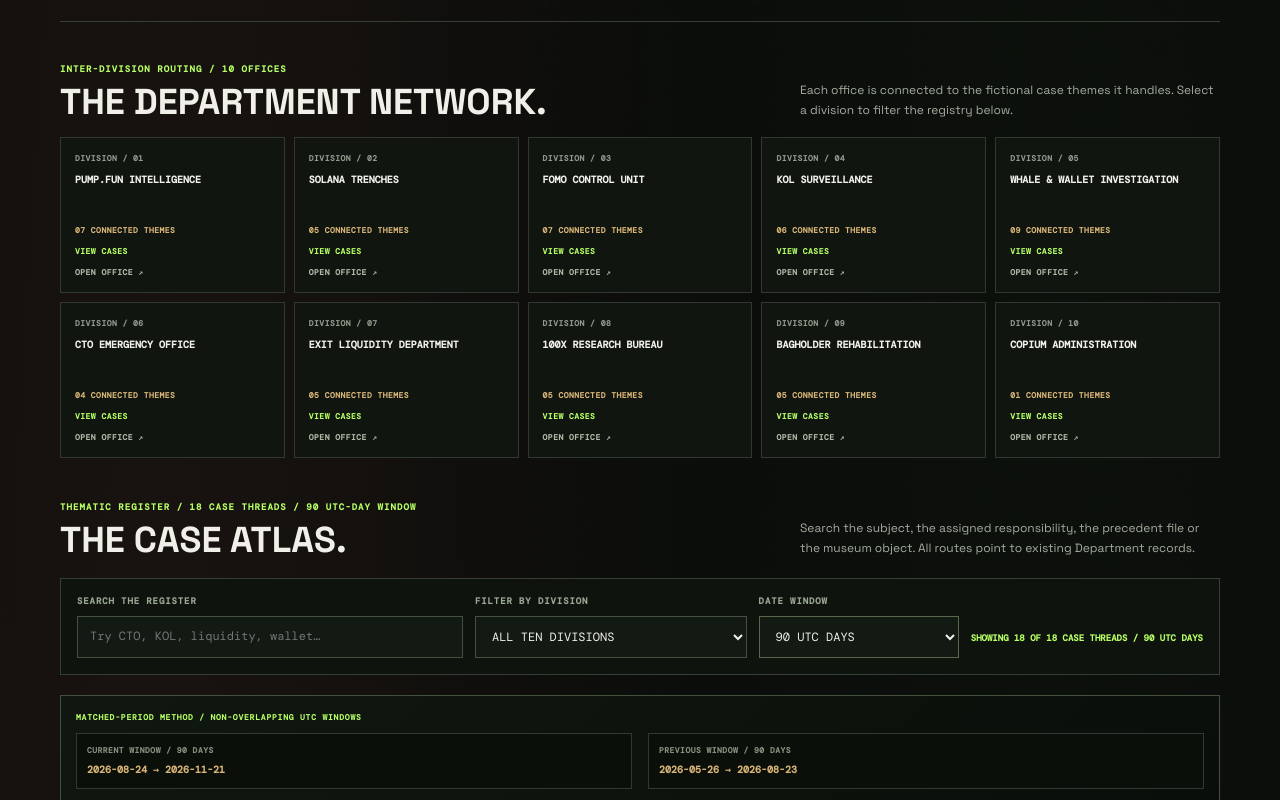
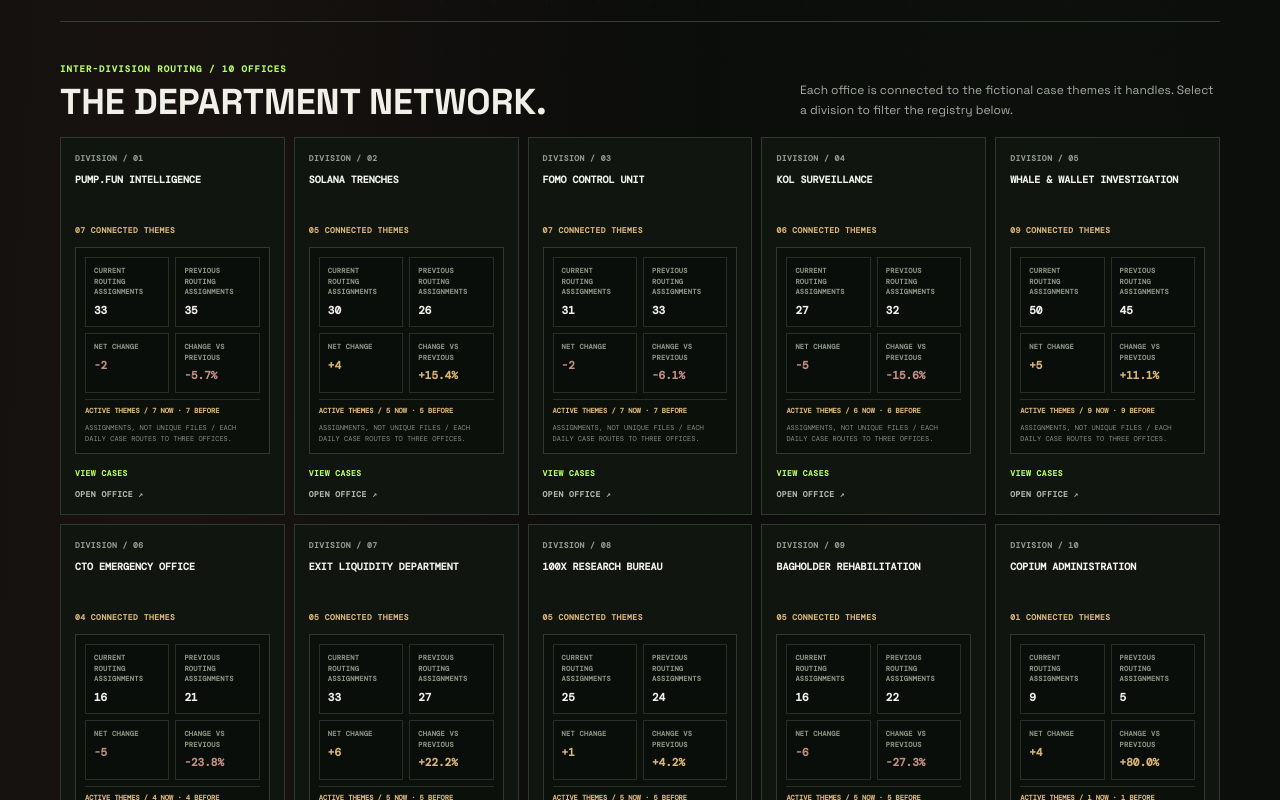
Before and after one commit to safherofficial/weird, a Next.js app: page /daily-office/atlas in a window 1280 px wide. Shown: the part 700-1500 px from the top of the page. Built offline with nearby package versions, Linux system fonts and the light colour scheme.

Commit message:
Add division routing comparisons to Case Atlas (U25.12)

```diff
--- a/app/daily-office/case-atlas.ts
+++ b/app/daily-office/case-atlas.ts
@@ -51,6 +51,12 @@ export type DepartmentCaseAtlasComparisonWindow = {
   previousEndDate: string;
 };
 
+export type DepartmentCaseAtlasDivisionRoutingComparison = DepartmentCaseAtlasPeriodComparison & {
+  currentWindowCount: number;
+  currentActiveThemeCount: number;
+  previousActiveThemeCount: number;
+};
+
 export type DepartmentCaseAtlasEntry = {
   theme: string;
   narrative: string;
@@ -86,6 +92,7 @@ export type DepartmentCaseAtlasData = {
     href: string;
     themeCount: number;
     themes: string[];
+    routingComparison: DepartmentCaseAtlasDivisionRoutingComparison | null;
   }>;
 };
 
@@ -178,6 +185,20 @@ function utcDayDistance(newerDate: string, olderDate: string): number {
   const newer = Date.parse(newerDate + "T00:00:00.000Z");
   const older = Date.parse(olderDate + "T00:00:00.000Z");
   return Math.round((newer - older) / 86400000);
+}
+
+function buildPeriodComparison(currentCount: number, previousCount: number): DepartmentCaseAtlasPeriodComparison {
+  const occurrenceDelta = currentCount - previousCount;
+  const direction: DepartmentCaseAtlasComparisonDirection = previousCount === 0
+    ? currentCount === 0 ? "unchanged" : "new"
+    : occurrenceDelta > 0 ? "increase" : occurrenceDelta < 0 ? "decrease" : "unchanged";
+
+  return {
+    previousWindowCount: previousCount,
+    occurrenceDelta,
+    percentageChange: previousCount === 0 ? null : occurrenceDelta / previousCount * 100,
+    direction,
+  };
 }
 
 export function buildDepartmentCaseAtlas(asOfDate: string, lookbackDays = 90): DepartmentCaseAtlasData {
@@ -289,6 +310,7 @@ export function buildDepartmentCaseAtlas(asOfDate: string, lookbackDays = 90): D
       href: department.href,
       themeCount: related.length,
       themes: related.map((entry) => entry.theme),
+      routingComparison: null,
     };
   });
 
@@ -322,16 +344,7 @@ export function selectDepartmentCaseAtlasWindow(
     const previousWindowCount = entry.occurrences.filter((occurrence) =>
       occurrence.issueDate >= previousStartDate && occurrence.issueDate <= previousEndDate,
     ).length;
-    const occurrenceDelta = occurrences.length - previousWindowCount;
-    const direction: DepartmentCaseAtlasComparisonDirection = previousWindowCount === 0
-      ? occurrences.length === 0 ? "unchanged" : "new"
-      : occurrenceDelta > 0 ? "increase" : occurrenceDelta < 0 ? "decrease" : "unchanged";
-    const periodComparison: DepartmentCaseAtlasPeriodComparison = {
-      previousWindowCount,
-      occurrenceDelta,
-      percentageChange: previousWindowCount === 0 ? null : occurrenceDelta / previousWindowCount * 100,
-      direction,
-    };
+    const periodComparison = buildPeriodComparison(occurrences.length, previousWindowCount);
     const intervals: DepartmentCaseAtlasInterval[] = occurrences.slice(1).map((olderOccurrence, index) => ({
       newerIssueDate: occurrences[index].issueDate,
       olderIssueDate: olderOccurrence.issueDate,
@@ -359,5 +372,24 @@ export function selectDepartmentCaseAtlasWindow(
     };
   });
 
-  return { ...atlas, lookbackDays, comparisonWindow, entries };
+  const divisions = atlas.divisions.map((division) => {
+    const relatedEntries = entries.filter((entry) =>
+      entry.offices.some((office) => office.section === division.section),
+    );
+    const currentWindowCount = relatedEntries.reduce((total, entry) => total + entry.occurrenceCount, 0);
+    const previousWindowCount = relatedEntries.reduce(
+      (total, entry) => total + (entry.periodComparison?.previousWindowCount ?? 0),
+      0,
+    );
+    const routingComparison = {
+      ...buildPeriodComparison(currentWindowCount, previousWindowCount),
+      currentWindowCount,
+      currentActiveThemeCount: relatedEntries.filter((entry) => entry.occurrenceCount > 0).length,
+      previousActiveThemeCount: relatedEntries.filter((entry) => (entry.periodComparison?.previousWindowCount ?? 0) > 0).length,
+    };
+
+    return { ...division, routingComparison };
+  });
+
+  return { ...atlas, lookbackDays, comparisonWindow, entries, divisions };
 }
--- a/app/daily-office/department-case-atlas-client.tsx
+++ b/app/daily-office/department-case-atlas-client.tsx
@@ -48,11 +48,39 @@ export default function DepartmentCaseAtlasClient({ atlas }: DepartmentCaseAtlas
           <p>Each office is connected to the fictional case themes it handles. Select a division to filter the registry below.</p>
         </div>
         <div className="department-case-atlas__division-grid">
-          {atlas.divisions.map((division) => (
+          {selectedAtlas.divisions.map((division) => (
             <article className={"department-case-atlas__division" + (officeFilter === division.section ? " is-active" : "")} key={division.section}>
               <span>DIVISION / {division.number}</span>
               <strong>{division.title}</strong>
               <b>{String(division.themeCount).padStart(2, "0")} CONNECTED THEMES</b>
+              {division.routingComparison ? (
+                <div className="department-case-atlas__division-routing" aria-label={"Routing comparison for " + division.title}>
+                  <div>
+                    <small>CURRENT ROUTING ASSIGNMENTS</small>
+                    <strong>{division.routingComparison.currentWindowCount}</strong>
+                  </div>
+                  <div>
+                    <small>PREVIOUS ROUTING ASSIGNMENTS</small>
+                    <strong>{division.routingComparison.previousWindowCount}</strong>
+                  </div>
+                  <div>
+                    <small>NET CHANGE</small>
+                    <strong className={"is-" + division.routingComparison.direction}>
+                      {division.routingComparison.occurrenceDelta > 0 ? "+" : ""}{division.routingComparison.occurrenceDelta}
+                    </strong>
+                  </div>
+                  <div>
+                    <small>CHANGE VS PREVIOUS</small>
+                    <strong className={"is-" + division.routingComparison.direction}>
+                      {division.routingComparison.percentageChange === null
+                        ? division.routingComparison.direction === "new" ? "NEW" : "N/A"
+                        : (division.routingComparison.percentageChange > 0 ? "+" : "") + division.routingComparison.percentageChange.toFixed(1) + "%"}
+                    </strong>
+                  </div>
+                  <p>ACTIVE THEMES / {division.routingComparison.currentActiveThemeCount} NOW · {division.routingComparison.previousActiveThemeCount} BEFORE</p>
+                  <small>ASSIGNMENTS, NOT UNIQUE FILES / EACH DAILY CASE ROUTES TO THREE OFFICES.</small>
+                </div>
+              ) : null}
               <button
                 type="button"
                 aria-pressed={officeFilter === division.section}
```
Also changed, not shown: app/globals.css, 1 other file (tests, documents, lock files or other folders).
